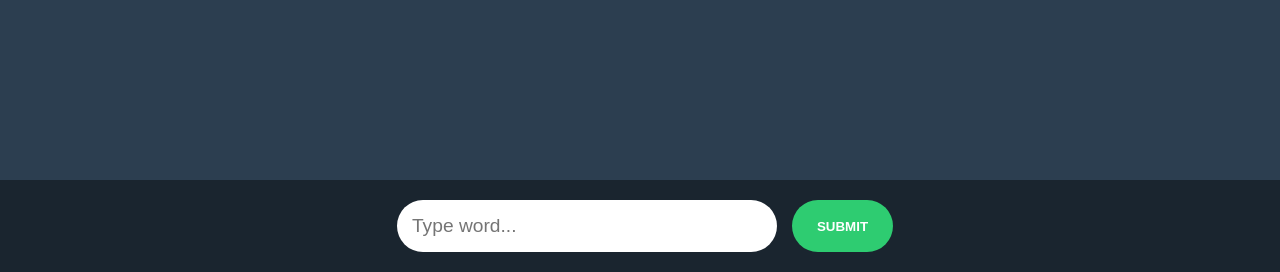
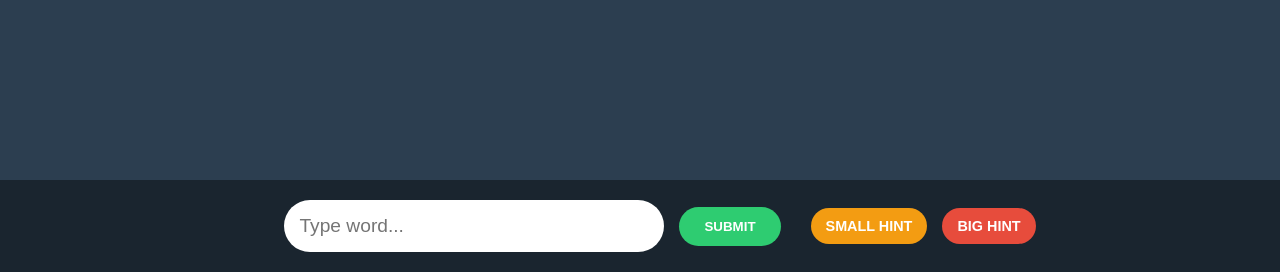
Before and after one commit to rpowergso/anagrams, a Flask app: page /zengamescreen in a window 1280 px wide. Shown: the part 528-800 px from the top of the page. Run offline with Flask 3, Linux system fonts and the light colour scheme.

Commit message:
added hints

```diff
--- a/app.py
+++ b/app.py
@@ -8,7 +8,7 @@ from flask_session import Session
 from flask_socketio import SocketIO
 
 # FIXED: Import correctly from respective files
-from game import check_dictionary, choose_bot_move, generate_tiles, same_root
+from game import check_dictionary, choose_bot_move, generate_tiles, same_root, get_hints
 from constants import TILE_COUNT, AUTODRAW_INTERVAL_MS
 
 app = Flask(__name__)
@@ -115,6 +115,14 @@ def check_stem():
     w2 = request.json.get('word2', '').lower()
     return jsonify({'same_root': same_root(w1, w2)})
 
+@app.route('/get-hint', methods=['POST'])
+def get_hint():
+    data = request.get_json() or {}
+    active_tiles = data.get('activeTiles', [])
+    board_words = data.get('boardWords', [])
+    hints = get_hints(active_tiles, board_words)
+    return jsonify(hints)
+
 # Import multiplayer logic at the end
 import multiplayer
 
--- a/constants.py
+++ b/constants.py
@@ -9,6 +9,9 @@ COMMON_WORD_THRESHOLD = 4.0
 
 # Max randomness added/subtracted to the delay (seconds)
 RANDOM_JITTER_MAX = 0.5
+
+# Hint system frequency threshold (minimum frequency for "big hint" suggestions)
+HINT_FREQUENCY_THRESHOLD = 3.2
 
 BOT_DIFFICULTIES = {
     'easy': {
--- a/game.py
+++ b/game.py
@@ -13,7 +13,8 @@ from constants import (
     MIN_WORD_LENGTH,
     TILE_COUNT,
     COMMON_WORD_THRESHOLD,
-    RANDOM_JITTER_MAX
+    RANDOM_JITTER_MAX,
+    HINT_FREQUENCY_THRESHOLD
 )
 
 nltk.download('punkt', quiet=True)
@@ -143,6 +144,45 @@ def check_dictionary(word):
     if not word or len(word) < MIN_WORD_LENGTH: return False
     return twl.check(word.lower())
 
+def get_hints(active_tiles, board_words):
+    """Returns two hints: (small_hint, big_hint).
+    - small_hint: most frequent word from active tiles
+    - big_hint: longest word above HINT_FREQUENCY_THRESHOLD
+    """
+    active_tiles_str = "".join(active_tiles).lower()
+    board_words_upper = list(dict.fromkeys(w.upper() for w in board_words))
+
+    small_hint = None
+    small_hint_freq = -1
+    big_hint = None
+    big_hint_len = 0
+
+    # Find all possible words from active tiles
+    possible_words = twl.anagram(active_tiles_str)
+
+    for word in possible_words:
+        word = word.upper()
+        if len(word) < MIN_WORD_LENGTH: continue
+        if word in board_words_upper: continue
+        if any(same_root(word, existing) for existing in board_words_upper): continue
+
+        freq = zipf_frequency(word, 'en')
+
+        # Small hint: most frequent word
+        if freq > small_hint_freq:
+            small_hint_freq = freq
+            small_hint = word
+
+        # Big hint: longest word above threshold
+        if freq >= HINT_FREQUENCY_THRESHOLD and len(word) > big_hint_len:
+            big_hint_len = len(word)
+            big_hint = word
+
+    return {
+        'small_hint': small_hint,
+        'big_hint': big_hint
+    }
+
 def generate_tiles(count=TILE_COUNT):
     pool = []
     for letter, c in LETTER_WEIGHTS.items():
--- a/static/js/sologame.js
+++ b/static/js/sologame.js
@@ -175,3 +175,50 @@ function confirmLeaveGame() {
 
     document.body.appendChild(modal);
 }
+
+async function getSmallHint() {
+    const response = await fetch('/get-hint', {
+        method: 'POST',
+        headers: { 'Content-Type': 'application/json' },
+        body: JSON.stringify({
+            activeTiles: activeTiles,
+            boardWords: myWords
+        })
+    });
+    const data = await response.json();
+    if (data.small_hint) {
+        const resultEl = document.getElementById('result');
+        if (resultEl) {
+            resultEl.innerText = `💡 ${data.small_hint}`;
+            resultEl.style.color = '#f39c12';
+            setTimeout(() => { resultEl.innerText = ''; }, 3000);
+        }
+    }
+}
+
+async function getBigHint() {
+    const response = await fetch('/get-hint', {
+        method: 'POST',
+        headers: { 'Content-Type': 'application/json' },
+        body: JSON.stringify({
+            activeTiles: activeTiles,
+            boardWords: myWords
+        })
+    });
+    const data = await response.json();
+    if (data.big_hint) {
+        const resultEl = document.getElementById('result');
+        if (resultEl) {
+            resultEl.innerText = `💡💡 ${data.big_hint}`;
+            resultEl.style.color = '#e74c3c';
+            setTimeout(() => { resultEl.innerText = ''; }, 3000);
+        }
+    } else {
+        const resultEl = document.getElementById('result');
+        if (resultEl) {
+            resultEl.innerText = 'No hints available';
+            resultEl.style.color = '#e74c3c';
+            setTimeout(() => { resultEl.innerText = ''; }, 2000);
+        }
+    }
+}
--- a/templates/sologamescreen.html
+++ b/templates/sologamescreen.html
@@ -18,10 +18,12 @@
     <div id="myWords"></div> <!-- SOLO WORDS GO HERE -->
 </div>
 
-<div style="position: fixed; bottom: 0; width: 100%; background: #1a252f; padding: 20px; display: flex; justify-content: center; gap: 15px; z-index: 1000;">
+<div style="position: fixed; bottom: 0; width: 100%; background: #1a252f; padding: 20px; display: flex; justify-content: center; gap: 15px; align-items: center; z-index: 1000;">
     <input type="text" id="wordInput" placeholder="Type word..." style="padding: 15px; border-radius: 30px; width: 350px; border: none; font-size: 1.2rem;">
     <button class="btn btn-green" onclick="checkWord()">SUBMIT</button>
-    <div id="result" style="align-self: center; font-weight: bold; margin-left: 15px;"></div>
+    <div id="result" style="font-weight: bold;"></div>
+    <button class="btn btn-toggle" onclick="getSmallHint()" style="background: #f39c12; font-size: 0.9rem; padding: 10px 15px;">SMALL HINT</button>
+    <button class="btn btn-toggle" onclick="getBigHint()" style="background: #e74c3c; font-size: 0.9rem; padding: 10px 15px;">BIG HINT</button>
 </div>
 
 <script>
--- a/templates/zengamescreen.html
+++ b/templates/zengamescreen.html
@@ -18,10 +18,12 @@
     <div id="myWords"></div> <!-- ZEN WORDS GO HERE -->
 </div>
 
-<div style="position: fixed; bottom: 0; width: 100%; background: #1a252f; padding: 20px; display: flex; justify-content: center; gap: 15px; z-index: 1000;">
+<div style="position: fixed; bottom: 0; width: 100%; background: #1a252f; padding: 20px; display: flex; justify-content: center; gap: 15px; align-items: center; z-index: 1000;">
     <input type="text" id="wordInput" placeholder="Type word..." style="padding: 15px; border-radius: 30px; width: 350px; border: none; font-size: 1.2rem;">
     <button class="btn btn-green" onclick="checkWord()">SUBMIT</button>
-    <div id="result" style="align-self: center; font-weight: bold; margin-left: 15px;"></div>
+    <div id="result" style="font-weight: bold;"></div>
+    <button class="btn btn-toggle" onclick="getSmallHint()" style="background: #f39c12; font-size: 0.9rem; padding: 10px 15px;">SMALL HINT</button>
+    <button class="btn btn-toggle" onclick="getBigHint()" style="background: #e74c3c; font-size: 0.9rem; padding: 10px 15px;">BIG HINT</button>
 </div>
 
 <script>
```
